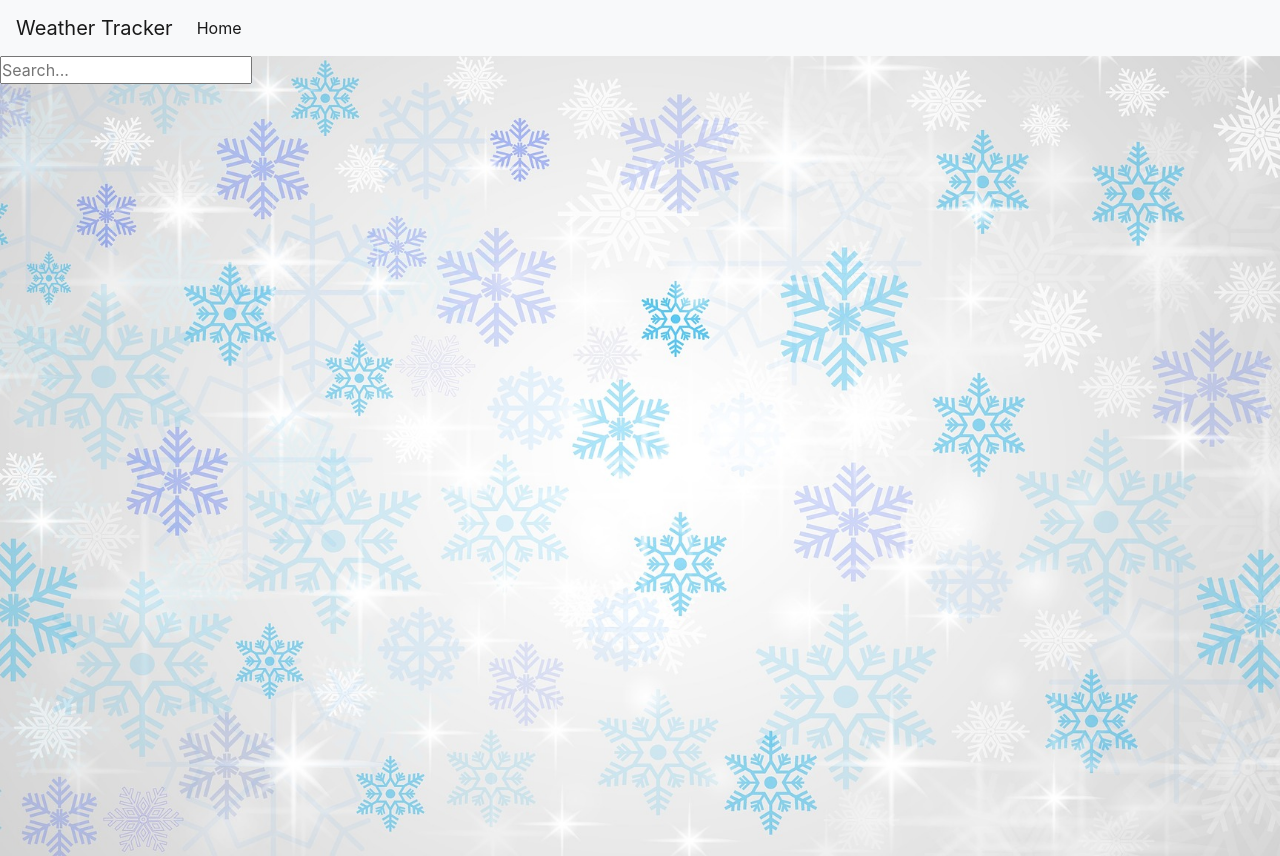
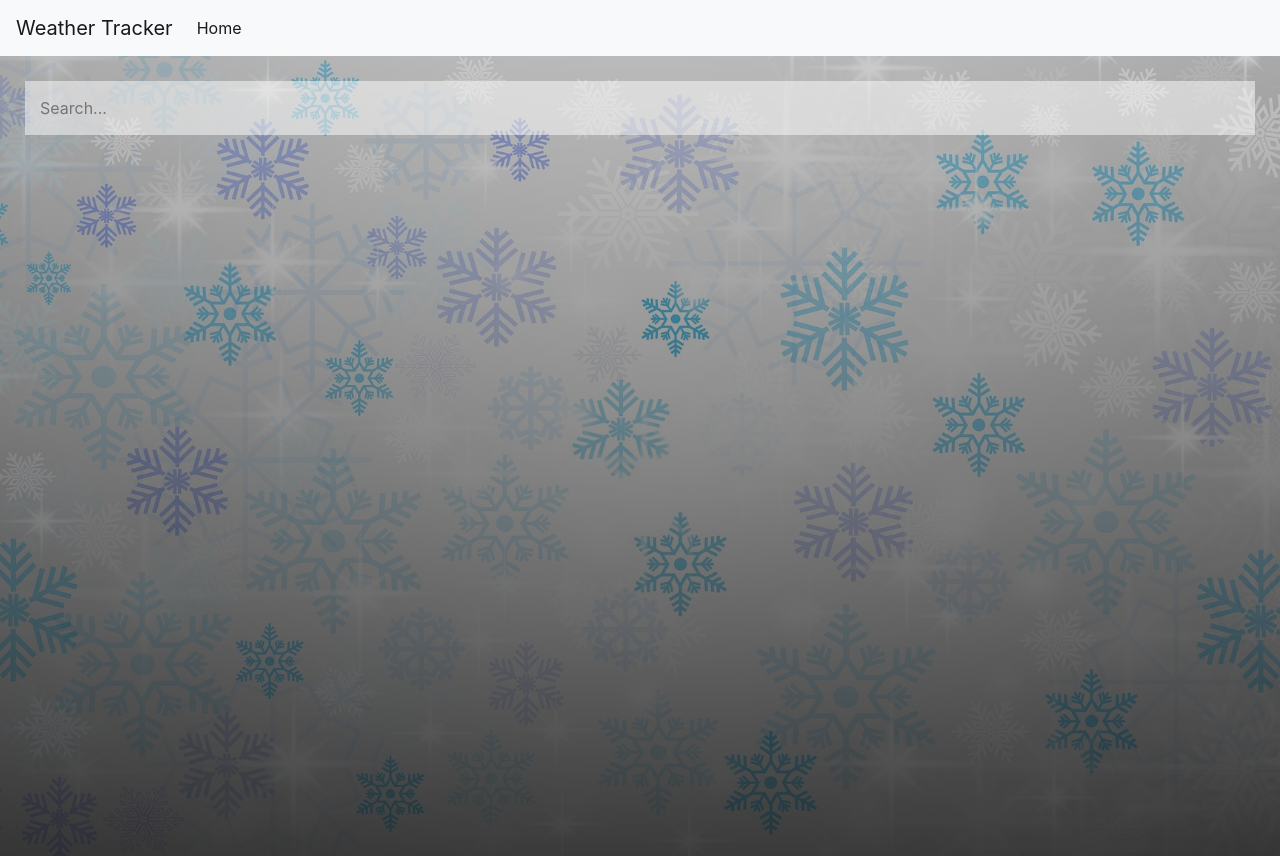
Before and after one commit to LukeMartin-123/Weather-Tracking-React-App, a React (Create React App) app: page / in a window 1280 px wide. Built offline with nearby package versions, Linux system fonts and the light colour scheme.

Commit message:
search bar updated

```diff
--- a/src/pages/Home.css
+++ b/src/pages/Home.css
@@ -16,6 +16,30 @@
     transition: 0.4 ease-out;
 }
 
+.home.warm {
+    background-image: url("../assets/warm-bg.png");
+}
+
 main {
-    min-height: 100vh
+    min-height: 100vh;
+    background-image: linear-gradient(to bottom, rgba(0, 0, 0, 0.2), rgba(0, 0, 0, 0.75));
+    padding: 25px;
 }
+
+.search-box {
+    width: 100%;
+    margin: 0 0 75px;
+}
+
+.search-box .search-bar {
+    display: block;
+    width: 100%;
+    padding: 15px;
+
+    appearance: none;
+    background: none;
+    border: none;
+    outline: none;
+
+    background-color: rgba(255, 255, 255, 0.5);
+}
--- a/src/pages/Home.js
+++ b/src/pages/Home.js
@@ -13,7 +13,7 @@
         <div className="search-box">
           <input
           type="text"
-          className="searchBar"
+          className="search-bar"
           placeholder="Search..."
           >
 
```
